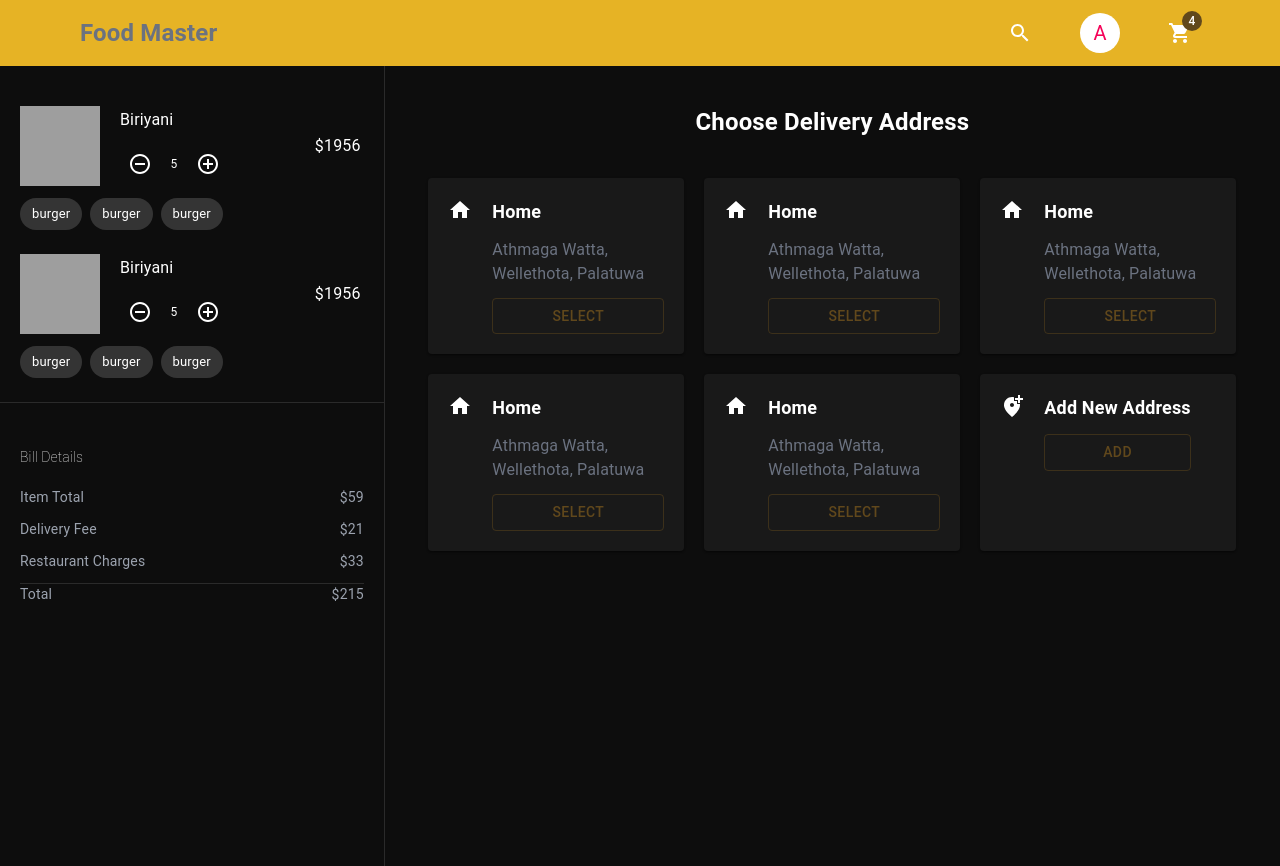
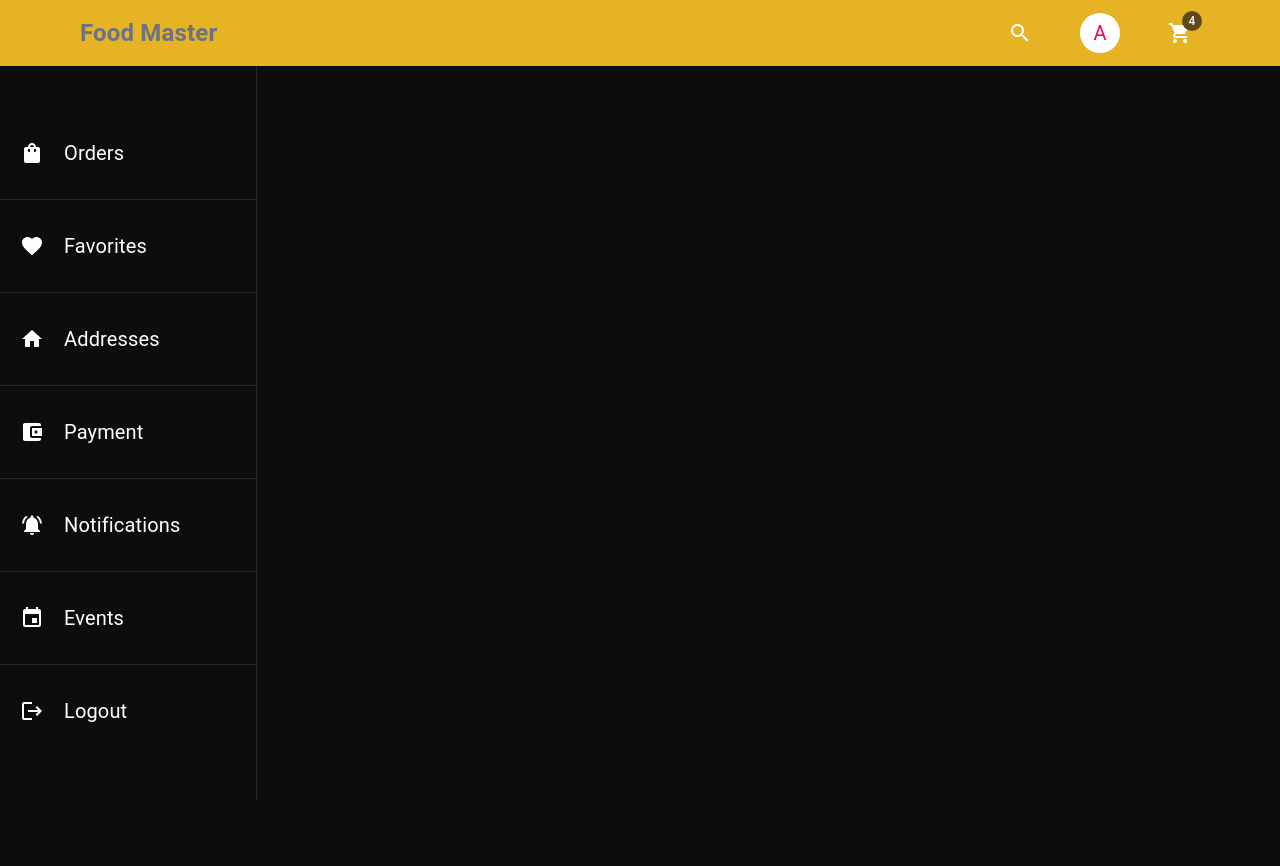
Before and after one commit to ASHAN2021/food-ordering, a React (Create React App) app in the folder frontend/: page / in a window 1280 px wide. After the commit the page ends 800 px from the top, so only its background shows below. Built offline with nearby package versions, Linux system fonts and the light colour scheme; grey boxes are pictures that could not be loaded.

Commit message:
define browser route in profile sidebar

```diff
--- a/frontend/package.json
+++ b/frontend/package.json
@@ -11,6 +11,7 @@
     "formik": "^2.4.6",
     "react": "^19.0.0",
     "react-dom": "^19.0.0",
+    "react-router-dom": "^7.1.2",
     "react-scripts": "5.0.1",
     "react-slick": "^0.30.3",
     "slick-carousel": "^1.8.1",
--- a/frontend/src/App.js
+++ b/frontend/src/App.js
@@ -6,6 +6,7 @@
 import Home from './component/Home/Home';
 import RestaurantDetails from './component/Restaurant/RestaurantDetails';
 import Cart from './component/Card/Cart';
+import Profile from './component/Profile/Profile';
 
 function App() {
   return (
@@ -16,7 +17,8 @@
       <Navbar />
       {/* <Home /> */}
       {/* <RestaurantDetails /> */}
-      <Cart />
+      {/* <Cart /> */}
+      <Profile />
     </div>
     </ThemeProvider>
   );
--- a/frontend/src/Theme/Profile.jsx
+++ /dev/null
@@ -1,9 +0,0 @@
-import React from 'react'
-
-const Profile = () => {
-  return (
-    <div>Profile</div>
-  )
-}
-
-export default Profile
--- /dev/null
+++ b/frontend/src/component/Profile/Profile.jsx
@@ -0,0 +1,18 @@
+import React from 'react'
+import ProfileNavigation from './ProfileNavigation'
+
+const Profile = () => {
+  const [openSideBar, setOpenSideBar] = React.useState(false)
+  return (
+    <div className='lg:flex justify-between'>
+        <div className='sticky h-[80vh] lg:w-[20%]'>
+            <ProfileNavigation open={openSideBar}/>
+        </div>
+        <div className='lg:w-[80%]'>
+
+        </div>
+    </div>
+  )
+}
+
+export default Profile
--- /dev/null
+++ b/frontend/src/component/Profile/ProfileNavigation.jsx
@@ -0,0 +1,75 @@
+import React, { use } from 'react'
+import ShoppingBagIcon from '@mui/icons-material/ShoppingBag';
+import FavoriteIcon from '@mui/icons-material/Favorite';
+import HomeIcon from '@mui/icons-material/Home';
+import AccountBalanceWalletIcon from '@mui/icons-material/AccountBalanceWallet';
+import NotificationsActiveIcon from '@mui/icons-material/NotificationsActive';
+import EventIcon from '@mui/icons-material/Event';
+import LogoutIcon from '@mui/icons-material/Logout';
+import { Divider, Drawer, useMediaQuery } from '@mui/material';
+import { useNavigate } from 'react-router-dom';
+const menu=[
+    {
+        title: 'Orders',
+        icon: <ShoppingBagIcon />,
+    },
+    {
+        title: 'Favorites',
+        icon: <FavoriteIcon />,
+    },
+    {
+        title: 'Addresses',
+        icon: <HomeIcon />,
+    },
+    {
+        title: 'Payment',
+        icon: <AccountBalanceWalletIcon />,
+    },
+    {
+        title: 'Notifications',
+        icon: <NotificationsActiveIcon />,
+    },
+    {
+        title: 'Events',
+        icon: <EventIcon />,
+    },
+    {
+        title: 'Logout',
+        icon: <LogoutIcon />,
+    },
+]
+
+const ProfileNavigation = ({open,handleClose}) => {
+    const isSmallScreen = useMediaQuery('(max-width: 900px)');
+    const navigate = useNavigate();
+
+    const handleNavigate = (item)=>{
+        navigate(`/my-profile/${item.title.toLowerCase()}`)
+    }
+
+  return (
+    <div>
+        <Drawer
+        variant={isSmallScreen?'temporary':'permanent'}
+        open={isSmallScreen?open:true}
+        onClose={handleClose}
+        anchor='left'
+        sx={{zIndex:-1,position:"sticky"}} >
+
+        <div className='w-[50vw] lg:w-[20vw] h-[100vh] flex flex-col justify-center text-xl gap-8 pt-16'>
+             {menu.map((item,i)=>
+             <>
+             <div onClick={()=>handleNavigate(item)} className='px-5 flex items-center space-x-5 cursor-pointer'>
+                {item.icon}
+                <span>{item.title}</span>
+             </div>
+            {i!==menu.length-1 && <Divider />}
+             </>
+            )}
+        </div>
+        </Drawer>
+    </div>
+  )
+}
+
+export default ProfileNavigation
--- a/frontend/src/component/navbar/Navbar.jsx
+++ b/frontend/src/component/navbar/Navbar.jsx
@@ -1,4 +1,4 @@
-import { Avatar, Badge, IconButton } from '@mui/material'
+import { Avatar, Badge, Box, IconButton } from '@mui/material'
 import React from 'react'
 import SearchIcon from '@mui/icons-material/Search';
 import { pink } from '@mui/material/colors';
@@ -7,7 +7,7 @@
 
 function Navbar() {
   return (
-    <div className='px-5 z-50 py-[.8rem] bg-[#E6B325] lg:px-20 flex justify-between'>
+    <Box className='px-5 sticky top-0 z-50 py-[.8rem] bg-[#E6B325] lg:px-20 flex justify-between'>
 
 <div className='lg:mr-10 cursor-pointer flex items-center space-x-4'>
 <li className='logo font-semibold text-gray-500 text-2xl'>
@@ -32,7 +32,7 @@
   </IconButton>
 </div>
 </div>
-    </div>
+    </Box>
   )
 }
 
--- a/frontend/src/index.js
+++ b/frontend/src/index.js
@@ -2,12 +2,15 @@
 import ReactDOM from 'react-dom/client';
 import './index.css';
 import App from './App';
+import { BrowserRouter } from 'react-router-dom';
 
 
 const root = ReactDOM.createRoot(document.getElementById('root'));
 root.render(
   <React.StrictMode>
-    <App />
+    <BrowserRouter>
+        <App />
+    </BrowserRouter>
   </React.StrictMode>
 );
 
```
Also changed, not shown: 1 other file (tests, documents, lock files or other folders).
